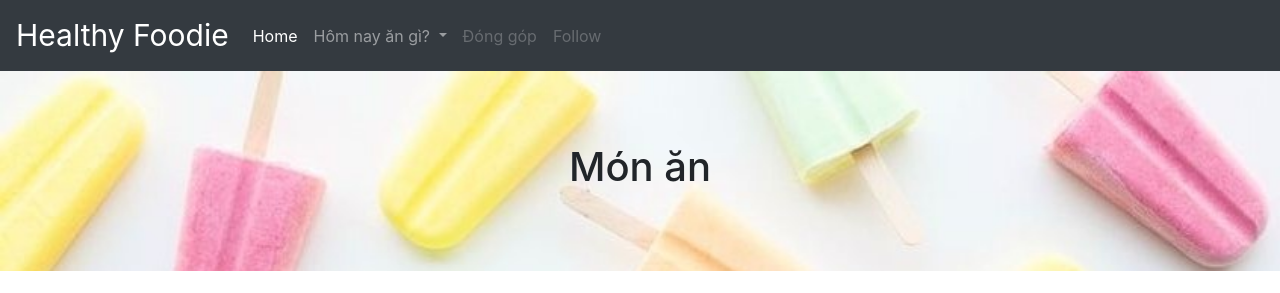
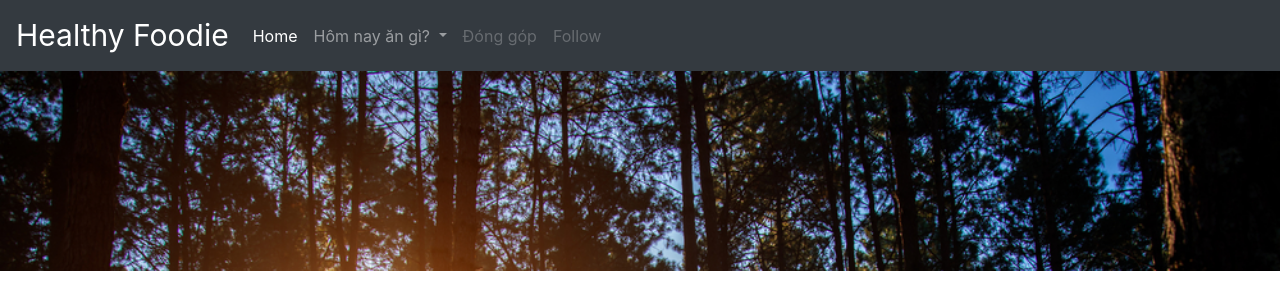
Before and after one commit to ellynnhitran/Hackathon_C4T4, a Flask app: template templates/pagecon2.html in a window 1280 px wide. Shown: the top 293 px of the page. Run offline with Flask 2, Linux system fonts and the light colour scheme; the template is opened without the code that fills it, so the values that code supplies are empty; parts of the project's set-up code (start-up, migrations or seed data) failed here and were passed over; some libraries are stand-ins or nearby versions.

Commit message:
initial comment

```diff
--- a/static/pagecon2.css
+++ b/static/pagecon2.css
@@ -39,8 +39,10 @@ h4{
     word-wrap: break-word;
 }
 #post-title{
-    font-size: 40px;
+    font-size: 45px;
     text-align: center;
+    font-family: 'Alegreya', serif;
+
 }
 #main_panel {
     display: wrap;
@@ -54,6 +56,7 @@ h4{
     left: 0px;
     width: 100%;
     height: 200px;
-    background-image: url(header.jpg);
+    background-image: url(header1.jpg);
     background-size: 100%;
+    color: white;
 }
--- a/templates/pagecon2.html
+++ b/templates/pagecon2.html
@@ -22,17 +22,17 @@
             <div class="collapse navbar-collapse" id="navbarSupportedContent">
               <ul class="navbar-nav mr-auto">
                 <li class="nav-item active">
-                  <a class="nav-link" href="#">Home <span class="sr-only">(current)</span></a>
+                  <a class="nav-link" href="{{url_for('home')}}">Home <span class="sr-only">(current)</span></a>
                 </li>
                 <li class="nav-item dropdown">
                   <a class="nav-link dropdown-toggle" href="#" id="navbarDropdown" role="button" data-toggle="dropdown" aria-haspopup="true" aria-expanded="false">
                     Hôm nay ăn gì?
                   </a>
                   <div class="dropdown-menu" aria-labelledby="navbarDropdown">
-                    <a class="dropdown-item" href="#">Xuân</a>
-                    <a class="dropdown-item" href="#">Hạ</a>
-                    <a class="dropdown-item" href="#">Thu</a>
-                    <a class="dropdown-item" href="#">Đông</a>
+                    <a class="dropdown-item" href="{{url_for('option',season = 'spring')}}">Xuân</a>
+                      <a class="dropdown-item" href="{{url_for('option',season = 'summer')}}">Hạ</a>
+                      <a class="dropdown-item" href="{{url_for('option',season = 'autumn')}}">Thu</a>
+                      <a class="dropdown-item" href="{{url_for('option',season = 'winter')}}">Đông</a>
                     <div class="dropdown-divider"></div>
                     <a class="dropdown-item" href="#">Something else here</a>
                   </div>
@@ -47,7 +47,7 @@
             </div>
           </nav>
           <div id = "header">
-                <h2 id="post-title">Món ăn</h2>
+                <h2 id="post-title">{{food.title}}</h2>
             </div>
           <div id="root">
 
```
Also changed, not shown: static/header1.jpg (added), static/header2.jpg (added), static/new.css (line endings or trailing spaces).
